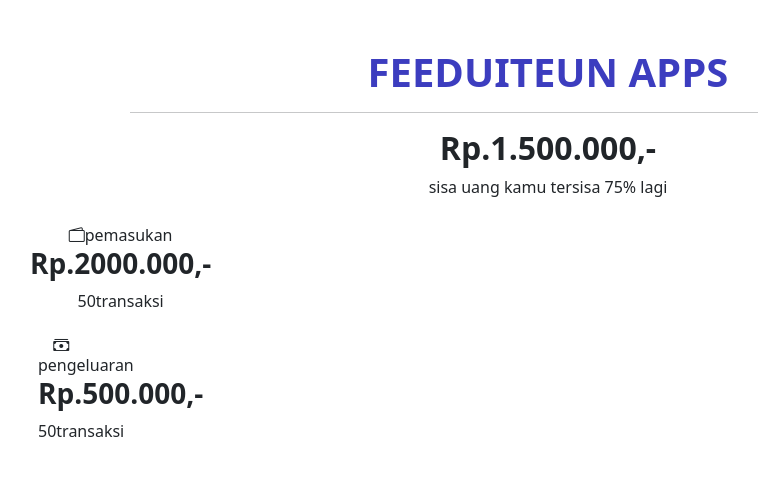
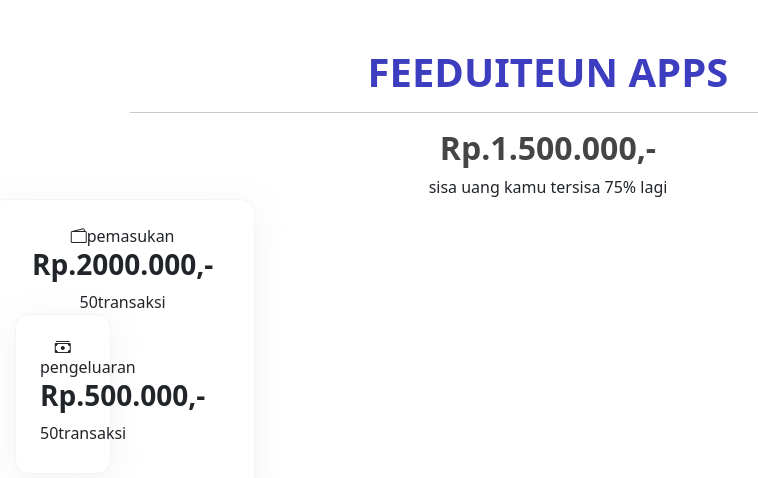
Before and after one commit to lssport/hattahasibuan.git.io, a React (Create React App) app: page / in a window 1280 px wide. Shown: the top 478 px of the page, without its empty margins (92-850 px from the left). Built offline with nearby package versions, Linux system fonts and the light colour scheme; a web font is replaced by a local one.

Commit message:
1 file modified

```diff
--- a/src/style.css
+++ b/src/style.css
@@ -9,6 +9,15 @@ h1 {
   -webkit-background-clip: text;
   background-clip: text;
   -webkit-text-fill-color: #3C3DBF;
-  -webkit-text-fill-color: text;
-
 }
+h2 {
+  font-size: 32px;
+  line-height: 48px;
+  color: #454545;
+}
+.card-wrapper {
+  background: #FFFFFF;
+  border: 1px solid #F4F4F4;
+  box-shadow: 0px 6px 30px rgba(206, 206, 206, 0.25);
+  border-radius: 14px;
+}
```
